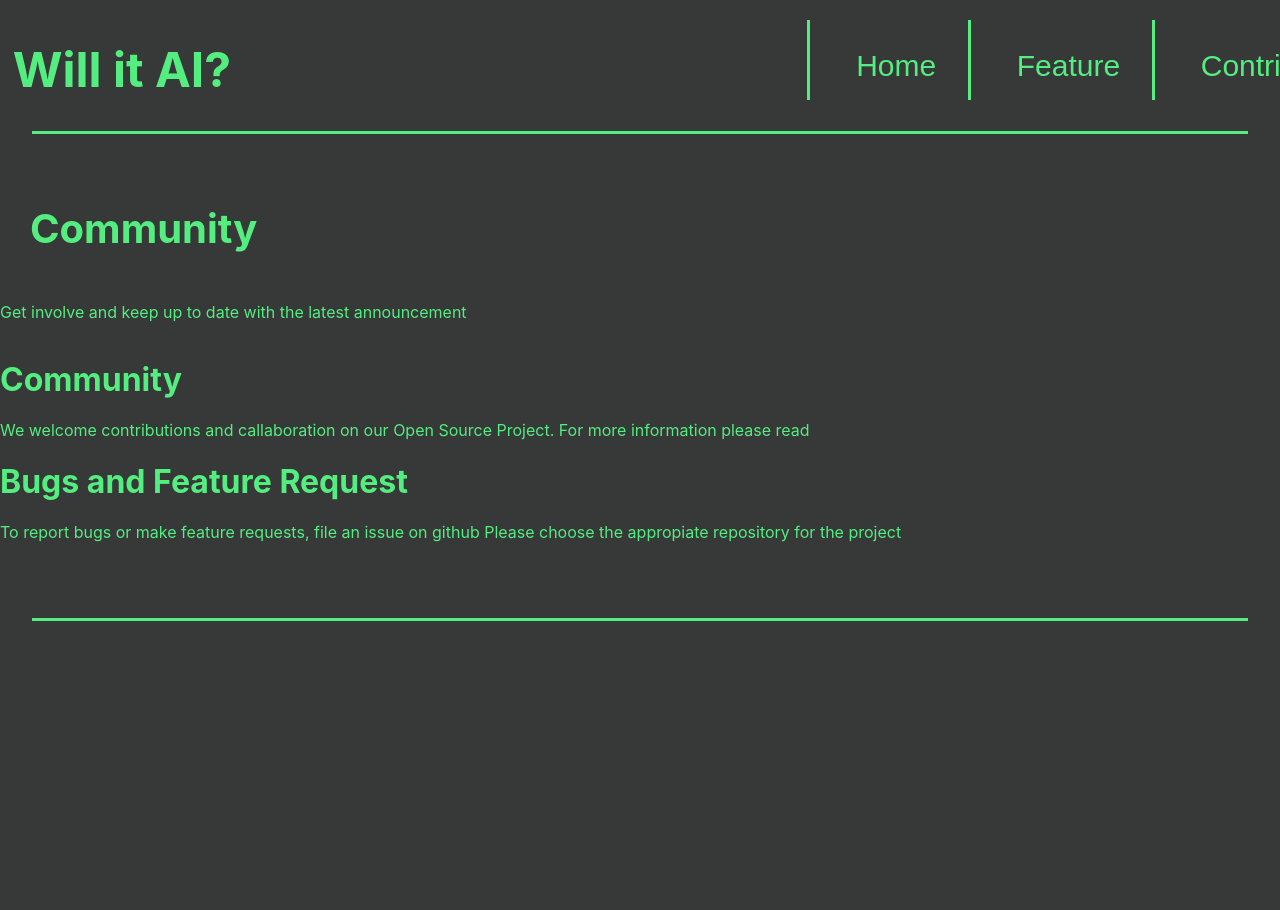
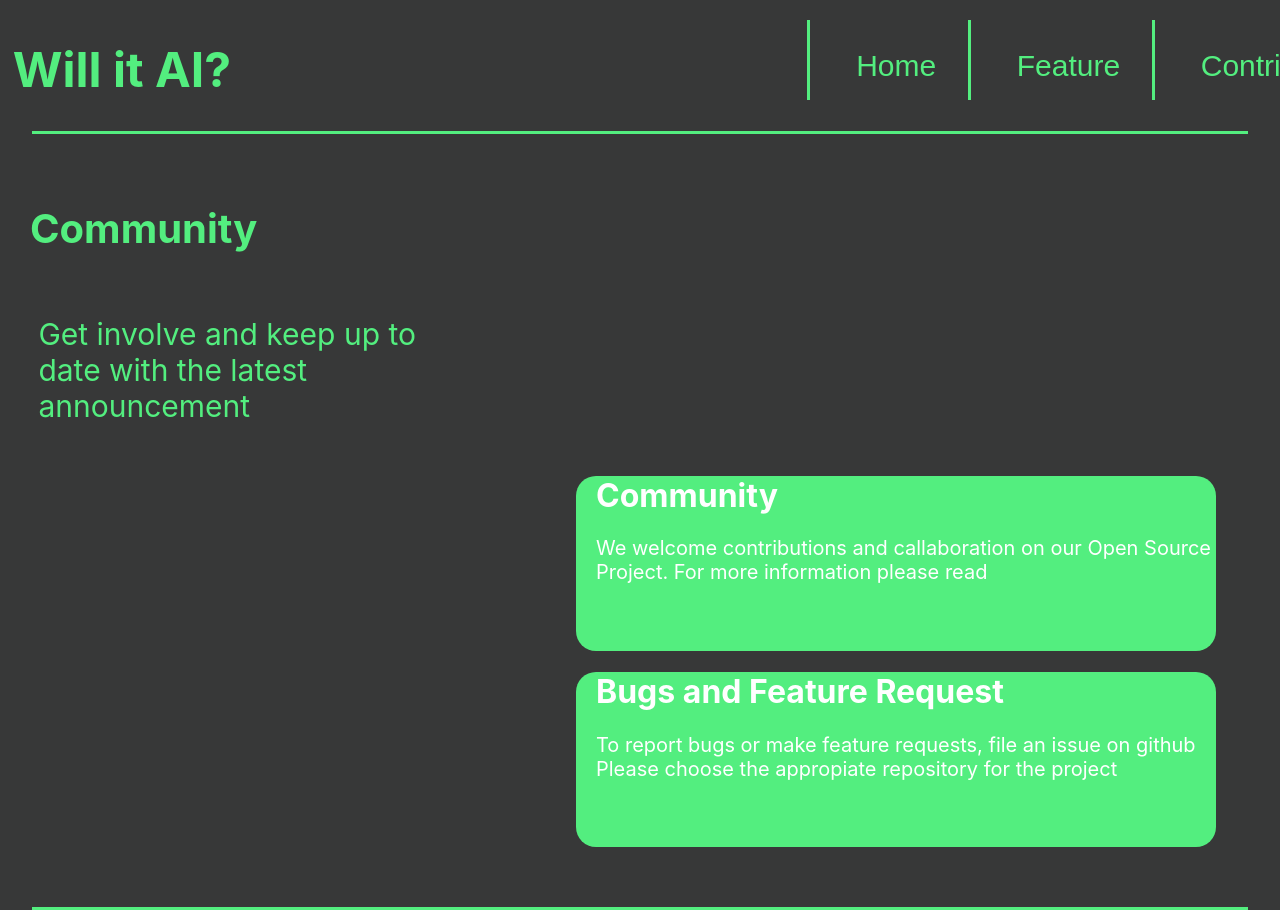
Before and after one commit to ClarenceYu12/Open_Source_Project, a React (Create React App) app in the folder react/react-typescript/: page /Community in a window 1280 px wide. Shown: the top 910 px of the page. Before the commit the page ends 800 px from the top, so only its background shows below. Built offline with nearby package versions, Linux system fonts and the light colour scheme.

Commit message:
Change some classname to match it in style.css

```diff
--- a/react/react-typescript/src/App.css
+++ b/react/react-typescript/src/App.css
@@ -1,8 +1,8 @@
 .app {
-/* Define your base styles here */
+  /* Define your base styles here */
   width: 100%;
   margin: 0 auto;
-  }
+}
 
 @media screen and (max-width: 768px) {
   .app {
--- a/react/react-typescript/src/components/Community/CommunityBody.tsx
+++ b/react/react-typescript/src/components/Community/CommunityBody.tsx
@@ -8,16 +8,16 @@ function CommunityBody(){
                 <h2 className='title2'>Community</h2>
             </div>
             <div className='row'>
-                <p className='communityText'> Get involve and keep up to date with the latest announcement </p>
+                <p className='community-text'> Get involve and keep up to date with the latest announcement </p>
             </div>
-            <div className='communityButton'>
-                <h1 className='communityTitle'> Community </h1>
-                <p className='communityText2'>We welcome contributions and callaboration on our Open Source Project. For more information please read</p>
+            <div className='community-button'>
+                <h1 className='community-title'> Community </h1>
+                <p className='community-text2'>We welcome contributions and callaboration on our Open Source Project. For more information please read</p>
             </div>
 
-            <div className='communityButton'>
-                <h1 className='communityTitle communityTitleWithGap' > Bugs and Feature Request </h1>
-                <p className='communityText2'>To report bugs or make feature requests, file an issue on github
+            <div className='community-button'>
+                <h1 className='community-title' > Bugs and Feature Request </h1>
+                <p className='community-text2'>To report bugs or make feature requests, file an issue on github
                 Please choose the appropiate repository for the project</p>
             </div>
         </div>
--- a/react/react-typescript/src/components/Detector/IBodyCol1.tsx
+++ b/react/react-typescript/src/components/Detector/IBodyCol1.tsx
@@ -1,6 +1,5 @@
 import React from 'react';
 import { FileDrop } from '../function/DropBox';
-import TextBox from '../function/UrlBar';
 import '../style.css';
 
 function IBodyCol1() {
--- a/react/react-typescript/src/components/FeatureBody.tsx
+++ b/react/react-typescript/src/components/FeatureBody.tsx
@@ -1,4 +1,3 @@
-import exp from 'constants';
 import './style.css'
 import React from 'react';
 
--- a/react/react-typescript/src/components/function/DropBox.tsx
+++ b/react/react-typescript/src/components/function/DropBox.tsx
@@ -100,7 +100,7 @@ export function FileDrop() {
           accept="image/*"
         />
       </div>
-      <div className='textBoxWrapper'>
+      <div className='text-box-wrapper'>
 
         <div className='row'>
           <button onClick={click} className='button'> Check </button>
--- a/react/react-typescript/src/components/function/TextBox.tsx
+++ b/react/react-typescript/src/components/function/TextBox.tsx
@@ -23,7 +23,7 @@ function TextBox() {
     };
 
     return (
-      <div className='textBoxWrapper'>
+      <div className='text-box-wrapper'>
         <textarea className='textBox' value={val} onChange={change} onFocus={handleFocus} onBlur={handleBlur} placeholder={(!isFocused && val === '') ? 'Enter text here...' : ''}></textarea>
         <div className='row'>
           <button onClick={click} className='button'> Check </button>
```
